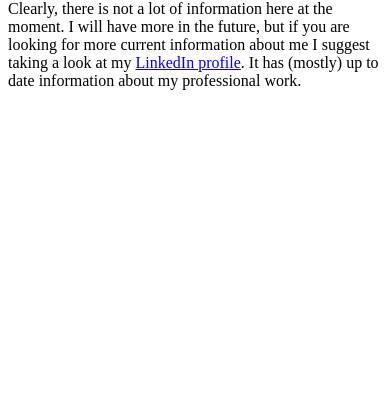
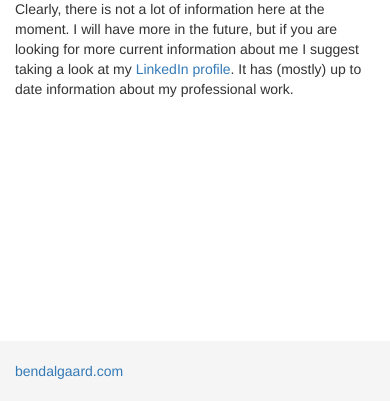
Before and after one commit to bendalgaard/Personal_Website, a plain HTML site: page index.html in a window 390 px wide. Shown: the part 443-844 px from the top of the page. Drawn offline with nearby package versions, Linux system fonts and the light colour scheme; some icons are missing.

Commit message:
Footer
A few more changes...

```diff
--- a/index.html
+++ b/index.html
@@ -1,13 +1,18 @@
 <!DOCTYPE html>
 <html>
   <head>
+    <meta charset="utf-8">
     <title>bendalgaard.com</title>
-    <!-- Include the bootstrap stylesheets -->
-    <link href="http://netdna.bootstrapcdn.com/twitter-bootstrap/2.3.2/css/bootstrap-combined.no-icons.min.css" rel="stylesheet">
+    <!-- Latest compiled and minified CSS -->
+    <link rel="stylesheet" href="http://netdna.bootstrapcdn.com/bootstrap/3.0.3/css/bootstrap.min.css">
+    <!-- Optional theme -->
+    <link rel="stylesheet" href="http://netdna.bootstrapcdn.com/bootstrap/3.0.3/css/bootstrap-theme.min.css">
 	<link href="./styles/main.css" rel="stylesheet">
+	<style type="text/css"></style>
   </head>
 
   <body>
+  <div id="wrap">
 	  <div class="container">
         <h1>Introduction</h1>
 	    <p>This is the personal website of Benjamin Dalgaard.  I am a Software Engineer and Adjunct Professor in the Chicago area.  This website is maintained mostly as a sandbox for my personal learning, but I also hope to post a little information about myself here for those who are interested.</p>
@@ -19,14 +24,29 @@
 	    <p>Clearly, there is not a lot of information here at the moment. I will have more in the future, but if you are looking for more current information about me I suggest taking a look at my <a href=http://www.linkedin.com/in/bendalgaard target=blank>LinkedIn profile</a>.  It has (mostly) up to date information about my professional work.</p>
 
       </div>
-    <!-- JavaScript placed at the end of the document so the pages load faster -->
+	  <!-- end container -->
+	  <div id="push"></div>
+	</div>
+	<div id="footer">
+      <div class="container">
+        <p class="text-muted"><a href=http://bendalgaard.com>bendalgaard.com</a></p>
+      </div>
+    </div>
+
+	<!-- Optional: Include the jQuery library -->
+    <script src="http://ajax.googleapis.com/ajax/libs/jquery/1.9.0/jquery.min.js"></script>
+
+    <!-- Latest compiled and minified JavaScript -->
+    <script src="http://netdna.bootstrapcdn.com/bootstrap/3.0.3/js/bootstrap.min.js"></script>
+
 	<!-- Site specific JavaScript -->
 	<script src="./scripts/main.js"></script>
 
-    <!-- Optional: Include the jQuery library -->
-    <script src="http://ajax.googleapis.com/ajax/libs/jquery/1.7.2/jquery.min.js"></script>
+    <!-- JavaScript placed at the end of the document so the pages load faster -->
+	<script type="text/javascript">
+        $(document).ready(function() {
+        });
+    </script>
 
-    <!-- Optional: Incorporate the Bootstrap JavaScript plugins -->
-    <script src="http://netdna.bootstrapcdn.com/twitter-bootstrap/2.3.2/js/bootstrap.min.js"></script>
   </body>
 </html>
--- a/styles/main.css
+++ b/styles/main.css
@@ -2,3 +2,52 @@
 h2 {
 	font-style:italic;
 }
+
+/* Sticky footer styles
+-------------------------------------------------- */
+html,
+body {
+  height: 100%;
+  /* The html and body elements cannot have any padding or margin. */
+}
+
+/* Wrapper for page content to push down footer */
+#wrap {
+  min-height: 100%;
+  height: auto;
+  /* Negative indent footer by its height */
+  margin: 0 auto -60px;
+  /* Pad bottom by footer height */
+  padding: 0 0 60px;
+}
+
+/* Set the fixed height of the footer here */
+#footer {
+  height: 60px;
+  background-color: #f5f5f5;
+}
+
+
+/* Custom page CSS
+-------------------------------------------------- */
+/* Not required for template or sticky footer method. */
+
+.container {
+  width: auto;
+  max-width: 900px;
+  padding: 0 15px;
+}
+.container .text-muted {
+  margin: 20px 0;
+}
+
+
+/* Lastly, apply responsive CSS fixes as necessary */
+@media (max-width: 512px) {
+#footer {
+  margin-left: -20px;
+  margin-right: -20px;
+  padding-left: 20px;
+  padding-right: 20px;
+}
+}
```
Lines whose indentation alone changed are shown as unchanged.
